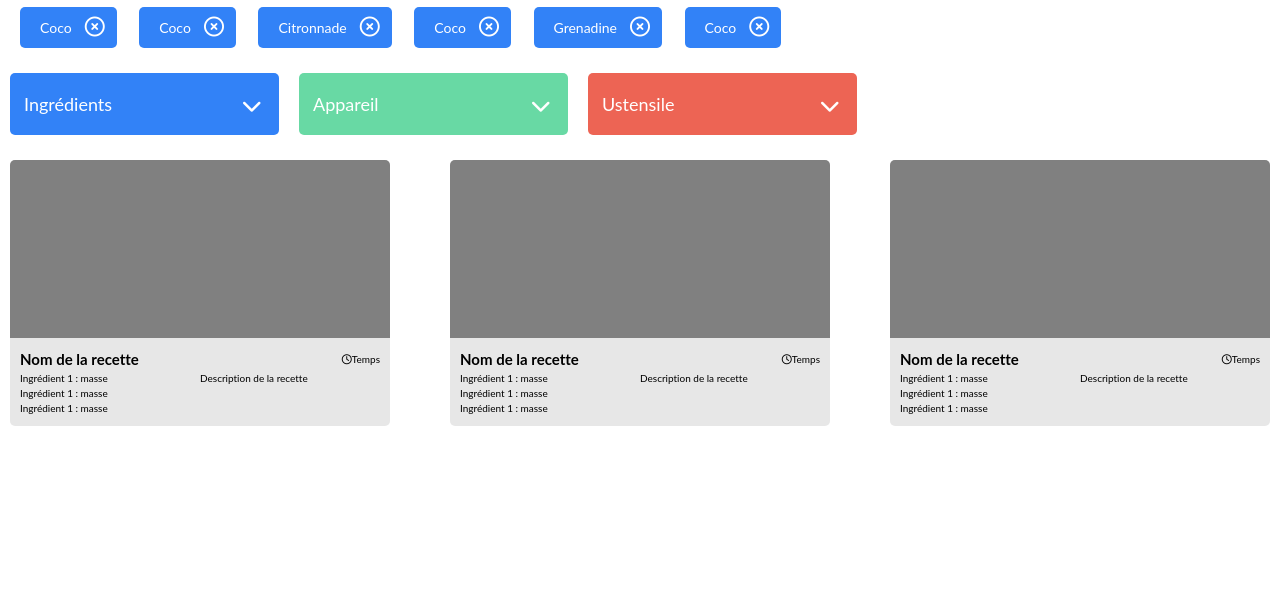
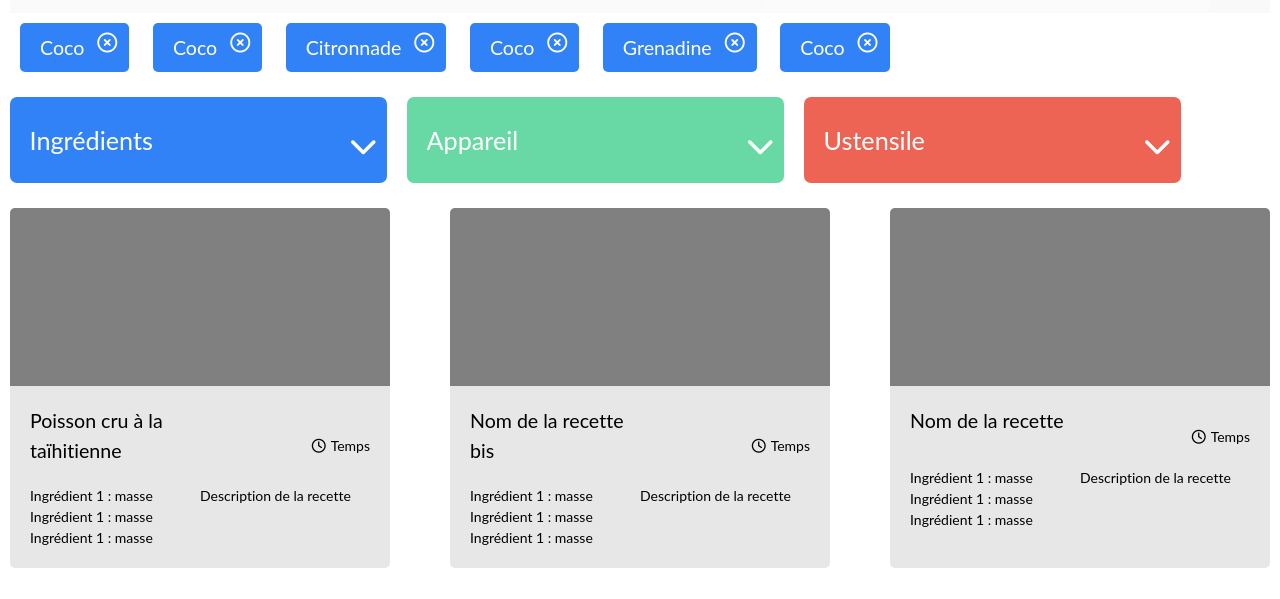
Before and after one commit to oletendart/OliviaLetendart_7_18102021, a plain HTML site: page index.html in a window 1280 px wide. Shown: the part 201-800 px from the top of the page. Drawn offline with Linux system fonts and the light colour scheme.

Commit message:
modificate style card and define the font-size root

```diff
--- a/desktop.css
+++ b/desktop.css
@@ -1,3 +1,7 @@
+:root {
+    font-size: 14px;
+}
+
 /* =============== HEADER ========== */
 header {
     max-width: 1260px;
@@ -10,6 +14,14 @@ main {
     width: 100%;
 }
 
+.card .inset-card {
+    padding: 20px;
+}
+
+.inset-card p, ul {
+    margin-top: 20px;
+}
+
 #grid-card {
     grid-template-columns: 1fr 1fr 1fr;
     gap: 60px;
--- a/index.html
+++ b/index.html
@@ -4,8 +4,7 @@
     <meta charset="utf-8"/>
     <title>Les petits plats</title>
     <meta name="viewport" content="width=device-width, initial-scale=1, shrink-to-fit=no">
-
-    <link rel="stylesheet" href="normalizer.css" type="text/css"/>
+    <link rel="stylesheet" href="normalizer.css">
     <link href="style.css" rel="stylesheet" type="text/css">
     <link href="tablet.css" media="screen and (min-width: 426px)" rel="stylesheet" type="text/css">
     <link href="desktop.css" media="screen and (min-width: 769px)" rel="stylesheet" type="text/css">
@@ -69,7 +68,7 @@
             <div class="t-dropdown-select">
                 <input type="text" class="t-dropdown-input select-green" placeholder="Appareil"/>
                 <i class="fas fa-2x fa-chevron-down t-select-btn"></i>
-        </span>
+                </span>
             </div>
             <ul class="t-dropdown-list select-green">
                 <li class="t-dropdown-item">Item 1</li>
@@ -89,9 +88,9 @@
 
         <div class="t-dropdown-block">
             <div class="t-dropdown-select">
-                <input type="text" class="t-dropdown-input select-red" placeholder="Ustensile" />
+                <input type="text" class="t-dropdown-input select-red" placeholder="Ustensile"/>
                 <i class="fas fa-2x fa-chevron-down t-select-btn"></i>
-        </span>
+                </span>
             </div>
             <ul class="t-dropdown-list select-red">
                 <li class="t-dropdown-item">Item 1</li>
@@ -113,10 +112,10 @@
     <section id="grid-card">
 
         <div class="card">
-            <img src="img/fond-gris.jpg" alt="image montrant la recette" />
+            <img src="img/fond-gris.jpg" alt="image montrant la recette"/>
 
             <div class="inset-card">
-                <h1>Nom de la recette</h1>
+                <h1>Poisson cru à la taïhitienne</h1>
                 <p class="time">
                     <i class="far fa-clock"></i>
                     Temps
@@ -132,14 +131,11 @@
         </div>
 
         <div class="card">
-            <img src="img/fond-gris.jpg" alt="image montrant la recette" />
+            <img src="img/fond-gris.jpg" alt="image montrant la recette"/>
 
             <div class="inset-card">
-                <h1>Nom de la recette</h1>
-                <p class="time">
-                    <i class="far fa-clock"></i>
-                    Temps
-                </p>
+                <h1>Nom de la recette bis</h1>
+                <p class="time"><i class="far fa-clock"></i>Temps</p>
                 <ul>
                     <li>Ingrédient 1 : masse</li>
                     <li>Ingrédient 1 : masse</li>
@@ -151,7 +147,7 @@
         </div>
 
         <div class="card">
-            <img src="img/fond-gris.jpg" alt="image montrant la recette" />
+            <img src="img/fond-gris.jpg" alt="image montrant la recette"/>
 
             <div class="inset-card">
                 <h1>Nom de la recette</h1>
--- a/style.css
+++ b/style.css
@@ -1,6 +1,11 @@
 :root {
     font-size: 10px;
     font-family: Lato, sans-serif;
+}
+
+h1 {
+    font-weight: normal;
+    font-size: 1.4rem;
 }
 
 body {
@@ -59,6 +64,7 @@ header img {
     padding: 10px 22px 10px 20px;
     margin: 10px;
 }
+
 #tag span i {
     font-size: 20px;
     line-height: 20px;
@@ -85,7 +91,7 @@ main {
 /* STYLE INPUT */
 
 .t-dropdown-block {
-    position:relative
+    position: relative
 }
 
 .t-dropdown-list {
@@ -183,8 +189,17 @@ main {
     grid-template-columns: 1fr 1fr;
     position: relative;
 }
+
+.inset-card p, ul {
+    margin-top: 10px;
+}
+
 .card .inset-card {
     padding: 10px;
+}
+
+.inset-card i {
+    margin-right: 5px;
 }
 
 .card .time {
--- a/tablet.css
+++ b/tablet.css
@@ -1,3 +1,7 @@
+:root {
+    font-size: 12px;
+}
+
 /* ===================== MAIN ============== */
 #filter-button {
     flex-direction: row;
```
